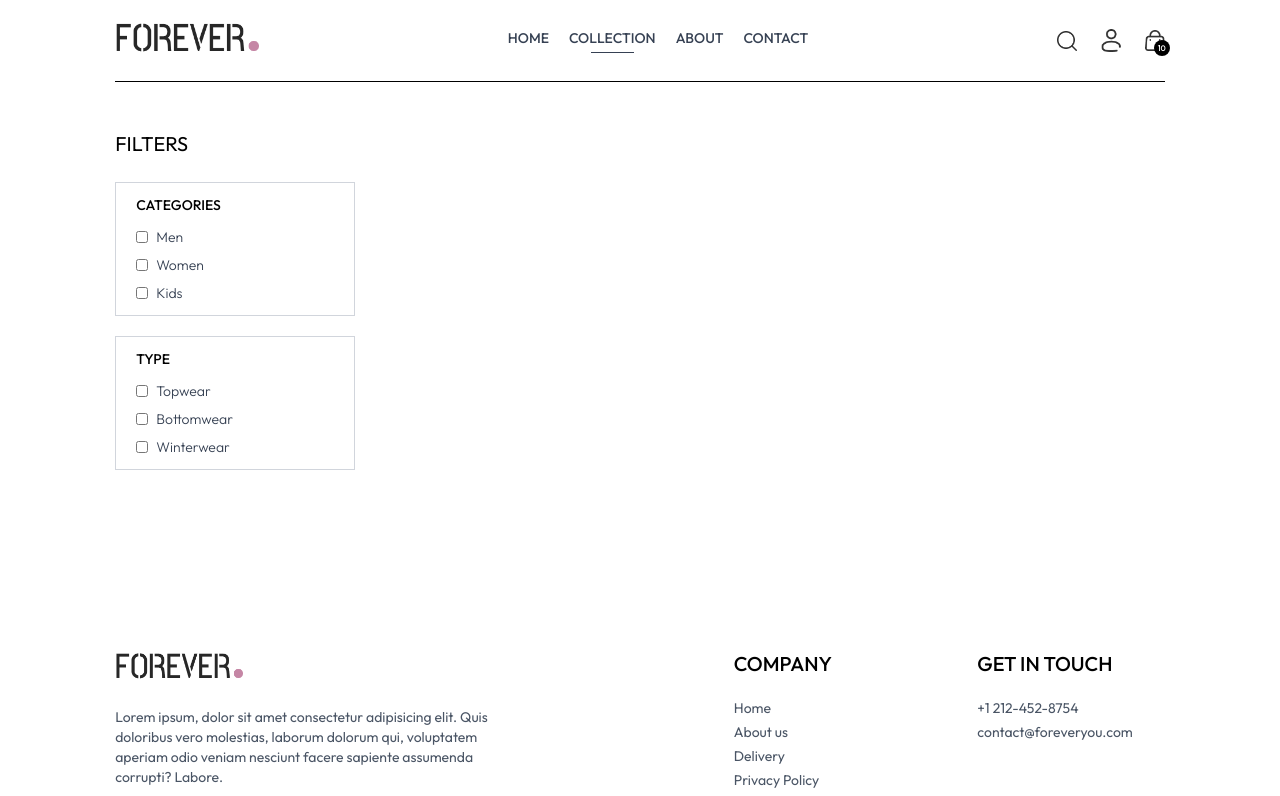
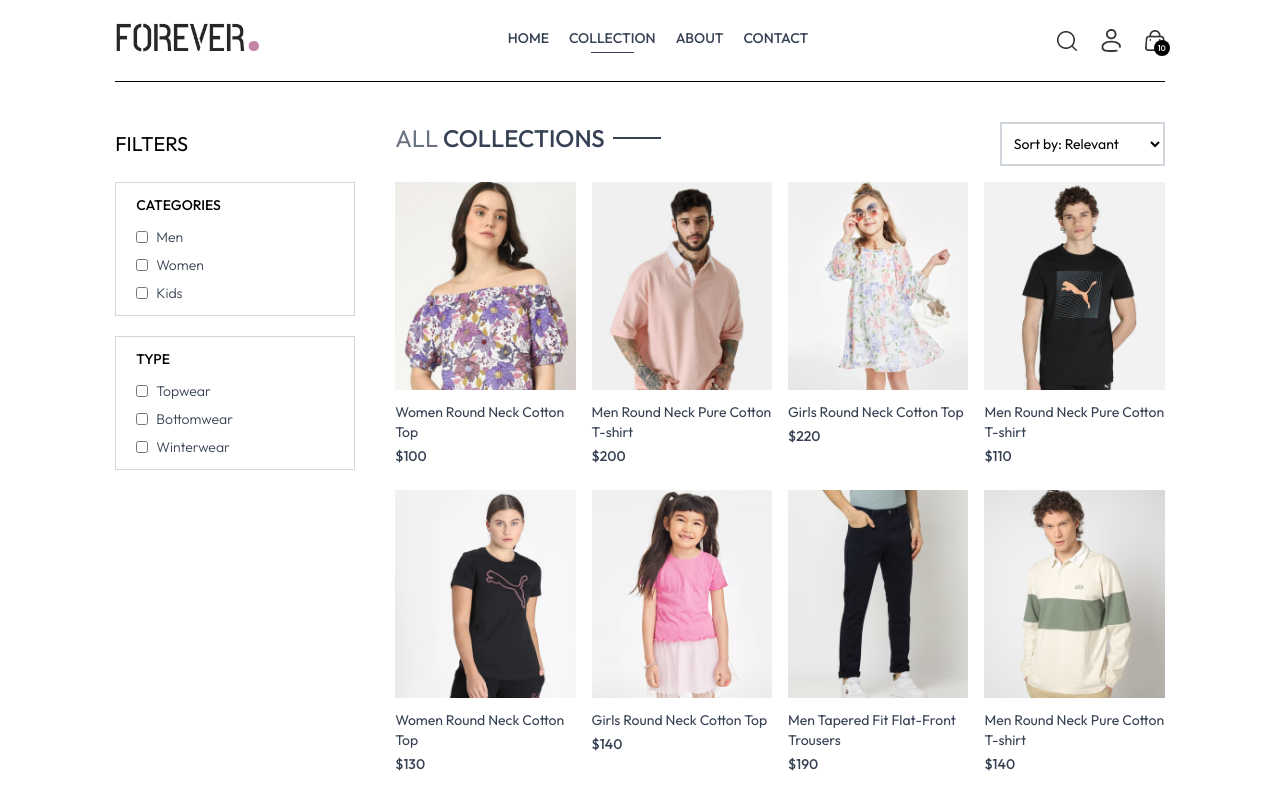
Before and after one commit to Tirth02/Ecommerce-Project-MERN, a React (Vite) app in the folder frontend/: page /collection in a window 1280 px wide. Shown: the top 796 px of the page. Built offline with nearby package versions, Linux system fonts and the light colour scheme.

Commit message:
Added filter functionality to collection page

```diff
--- a/frontend/src/pages/Collection.jsx
+++ b/frontend/src/pages/Collection.jsx
@@ -1,11 +1,64 @@
-import React, { useContext, useState } from 'react'
+import React, { useContext, useEffect, useState } from 'react'
 import { ShopContext } from '../context/ShopContext'
 import { assets } from '../assets/assets';
+import Title from '../components/Title';
+import ProductItem from '../components/ProductItem';
 
 const Collection = () => {
   const {products} = useContext(ShopContext);
   const [showFilter, setShowFilter] = useState(false);
+  const [filterProducts, setFilterProducts] = useState([]);
+  const [category,setCategory] = useState([]);
+  const [subCategory,setSubCategory] = useState([]);
 
+  const toggleCategory = (e) => {
+    if(category.includes(e.target.value))
+    {
+      setCategory(prev => prev.filter(item => item !== e.target.value))
+    }
+    else
+    {
+      setCategory(prev => [...prev,e.target.value])
+    }
+  }
+
+  const toggleSubCategory = (e) => {
+    if(subCategory.includes(e.target.value))
+    {
+      setSubCategory(prev => prev.filter(item => item !== e.target.value));
+    }
+    else
+    {
+      setSubCategory(prev => [...prev,e.target.value])
+    }
+  }
+
+  const applyFilter = () => {
+    let productsCopy = products.slice();
+
+    if(category.length > 0)
+    {
+      productsCopy = productsCopy.filter(item => category.includes(item.category))
+    }
+    if(subCategory.length > 0)
+    {
+      console.log("Before Filter sub category",productsCopy);
+      productsCopy = productsCopy.filter(item => subCategory.includes(item.subCategory))
+      console.log("After Filter sub category",productsCopy);
+    }
+    setFilterProducts(productsCopy);
+    // console.log(products)
+  }
+
+  // const sortProduct = () => {
+
+  // }
+
+
+  useEffect(() => {
+    // console.log(category);
+    applyFilter();
+  },[category,subCategory])
 
   return (
     <div className='flex flex-col sm:flex-row gap-1 sm:gap-10 pt-10 border-t'>
@@ -20,13 +73,13 @@
           <p className='mb-3 text-sm font-medium '>CATEGORIES</p>
           <div className='flex flex-col gap-2 text-sm font-light text-gray-700'>
             <p className='flex gap-2'>
-              <input type="checkbox" className='w-3 ' id="" value={'MEN'} />Men
+              <input type="checkbox" className='w-3 ' id="" value={'Men'} onChange={toggleCategory} />Men
             </p>
             <p className='flex gap-2'>
-              <input type="checkbox" className='w-3 ' id="" value={'WOMEN'} />Women
+              <input type="checkbox" className='w-3 ' id="" value={'Women'} onChange={toggleCategory} />Women
             </p>
             <p className='flex gap-2'>
-              <input type="checkbox" className='w-3 ' id="" value={'Kids'} />Kids
+              <input type="checkbox" className='w-3 ' id="" value={'Kids'} onChange={toggleCategory} />Kids
             </p>
           </div>
         </div>
@@ -35,16 +88,38 @@
           <p className='mb-3 text-sm font-medium '>TYPE</p>
           <div className='flex flex-col gap-2 text-sm font-light text-gray-700'>
             <p className='flex gap-2'>
-              <input type="checkbox" className='w-3 ' id="" value={'Topwear'} />Topwear
+              <input type="checkbox" className='w-3 ' id="" value={'Topwear'} onChange={toggleSubCategory} />Topwear
             </p>
             <p className='flex gap-2'>
-              <input type="checkbox" className='w-3 ' id="" value={'Bottomwear'} />Bottomwear
+              <input type="checkbox" className='w-3 ' id="" value={'Bottomwear'} onChange={toggleSubCategory} />Bottomwear
             </p>
             <p className='flex gap-2'>
-              <input type="checkbox" className='w-3 ' id="" value={'Winterwear'} />Winterwear
+              <input type="checkbox" className='w-3 ' id="" value={'Winterwear'} onChange={toggleSubCategory} />Winterwear
             </p>
           </div>
         </div>
+      </div>
+
+      {/* Right side */}
+      <div className='flex-1'>
+
+        <div className='flex justify-between text-base sm:text-2xl mb-4'>
+          <Title text1={'ALL'} text2={'COLLECTIONS'}/>
+          {/* Product Sort */}
+          <select className='border-2 border-gray-300 text-sm px-2'>
+            <option value="relevant">Sort by: Relevant</option>
+            <option value="low-high">Sort by: Low to High</option>
+            <option value="high-low">Sort by: High to Low</option>
+          </select>
+        </div>
+
+        {/* Map Products  */}
+        <div className='grid grid-cols-2 md:grid-cols-3 lg:grid-cols-4 gap-4 gap-y-6'>
+          {filterProducts.map((item,index) => (
+            <ProductItem key={index} name={item.name} id={item._id} price={item.price} image={item.image}/>
+          ))}
+        </div>
+
       </div>
     </div>
   )
```
